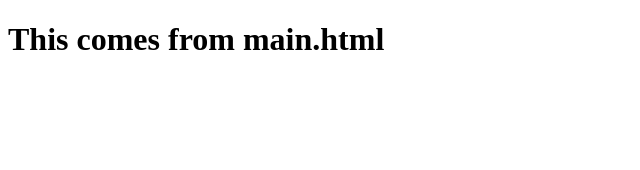
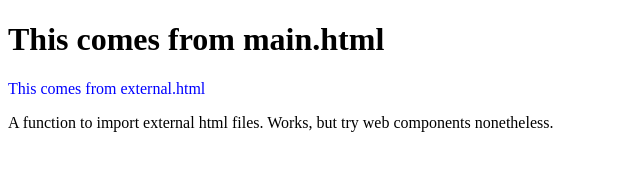
Before and after one commit to rene78/htmlinhtml, a plain HTML site: page index.html in a window 1280 px wide. Shown: the whole page, without its empty margins (0-640 px from the left). Drawn offline with Linux system fonts and the light colour scheme; no server answers.

Commit message:
Link to local html added

```diff
--- a/external.html
+++ b/external.html
@@ -1 +1,6 @@
-<p>This comes from external.html</p>
+<style>
+.text {
+  color: blue;
+}
+</style>
+<p class="text">This comes from external.html</p>
--- a/index.html
+++ b/index.html
@@ -11,9 +11,8 @@
 <body>
   <h1>This comes from main.html</h1>
   <!-- <link href="external.html" rel="import" /> -->
-  <!-- <div w3-include-html="external.html"></div> -->
-  <div w3-include-html="https://github.com/rene78/Liquidation-Preferences/blob/master/index.html"></div>
-  <!-- <link href="https://github.com/rene78/Wikivoyage-Districtifier/blob/master/index.html" rel="import" /> -->
+  <div w3-include-html="external.html"></div>
+  <p>A function to import external html files. Works, but try web components nonetheless.</p>
   <script>
     function includeHTML() {
       var z, i, elmnt, file, xhttp;
```
